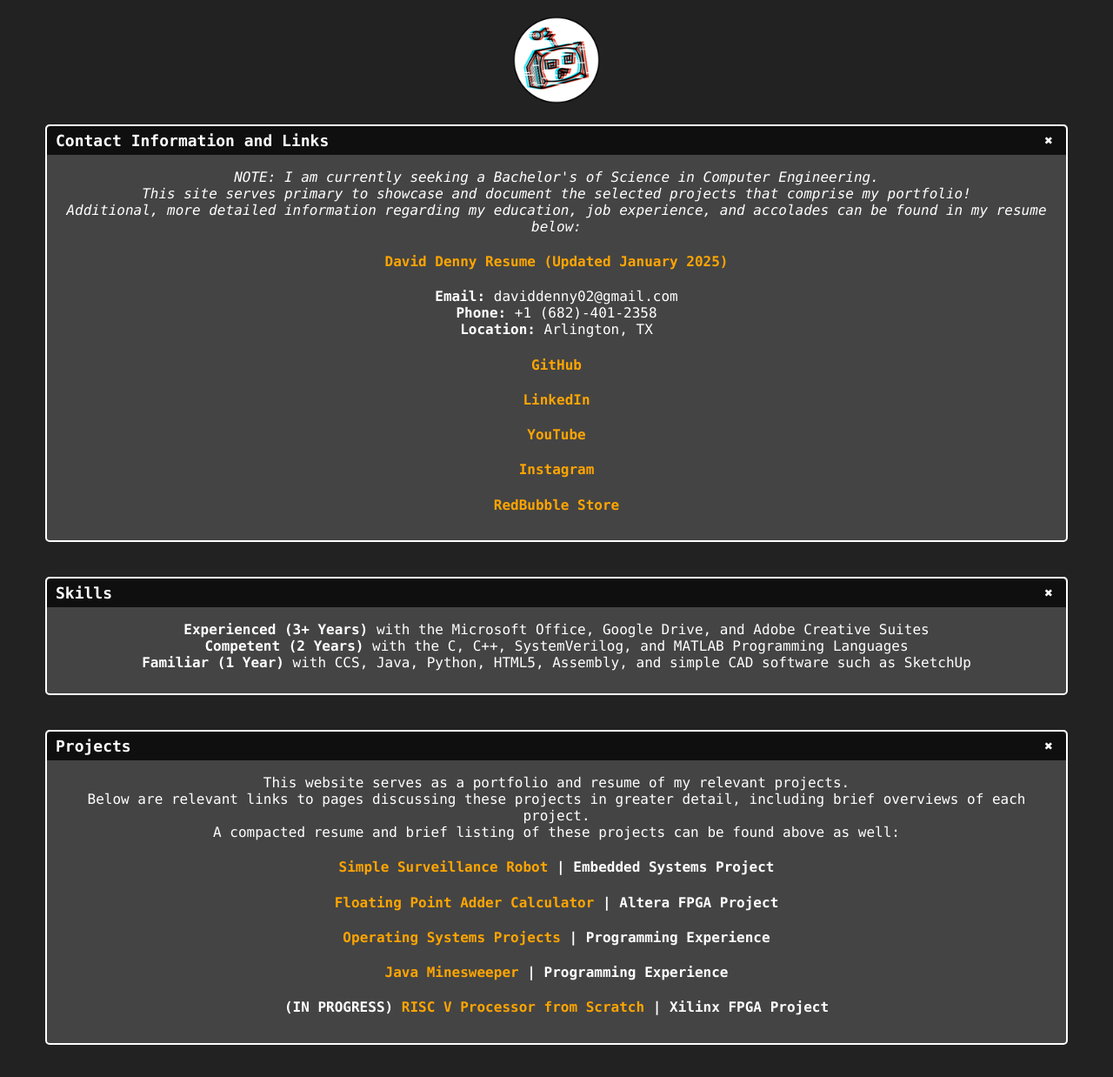
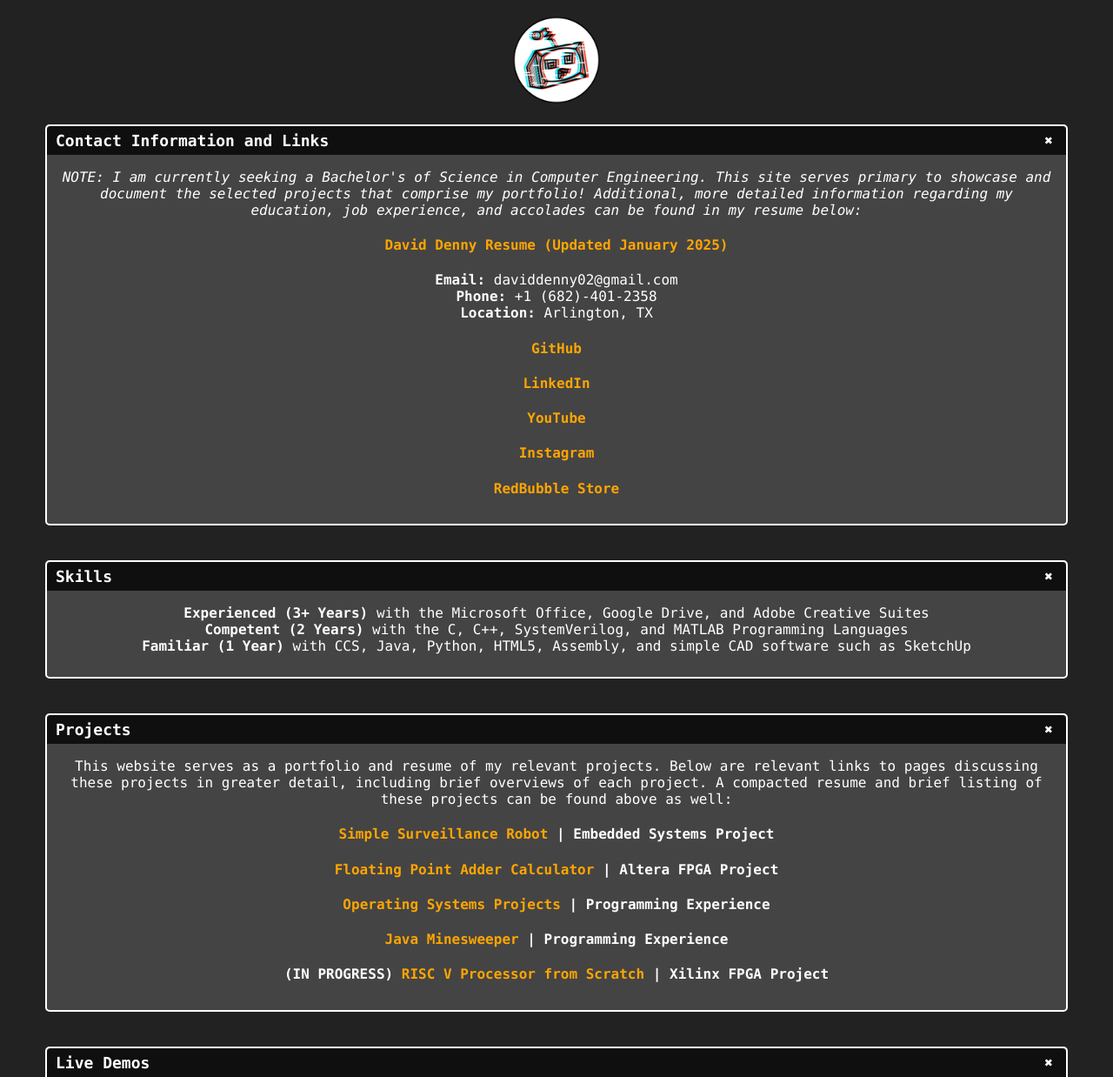
Before and after one commit to daviddenny02/Webiste_Files, a plain HTML site: page index_mobile.html in a window 1280 px wide. Shown: the part 62-1300 px from the top of the page at 87% size. Drawn offline with Linux system fonts and the light colour scheme.

Commit message:
Remove unnecessary line breaks

```diff
--- a/index_mobile.html
+++ b/index_mobile.html
@@ -31,8 +31,8 @@
                 <span class="close-button">✖</span>
               </div>
               <p>
-                <i>NOTE: I am currently seeking a Bachelor's of Science in Computer Engineering.<br>
-                This site serves primary to showcase and document the selected projects that comprise my portfolio!<br>
+                <i>NOTE: I am currently seeking a Bachelor's of Science in Computer Engineering.
+                This site serves primary to showcase and document the selected projects that comprise my portfolio!
                 Additional, more detailed information regarding my education, job experience, and accolades can be found in my resume below:</i>
                 <a href="DDResume2025_rev2.pdf" target="_blank"><h4>David Denny Resume (Updated January 2025)</h4></a>
                 <b>Email:</b> daviddenny02@gmail.com<br>
@@ -67,8 +67,8 @@
                 <span class="close-button">✖</span>
               </div>
               <p>
-                This website serves as a portfolio and resume of my relevant projects.<br>
-                Below are relevant links to pages discussing these projects in greater detail, including brief overviews of each project.<br>
+                This website serves as a portfolio and resume of my relevant projects.
+                Below are relevant links to pages discussing these projects in greater detail, including brief overviews of each project.
                 A compacted resume and brief listing of these projects can be found above as well:<br>
                 <a href="EmbeddedProject.html"><h4>Simple Surveillance Robot</a> | Embedded Systems Project</h4>
                 <a href="DigitalLogicProject.html"><h4>Floating Point Adder Calculator</a> | Altera FPGA Project</h4>
```
